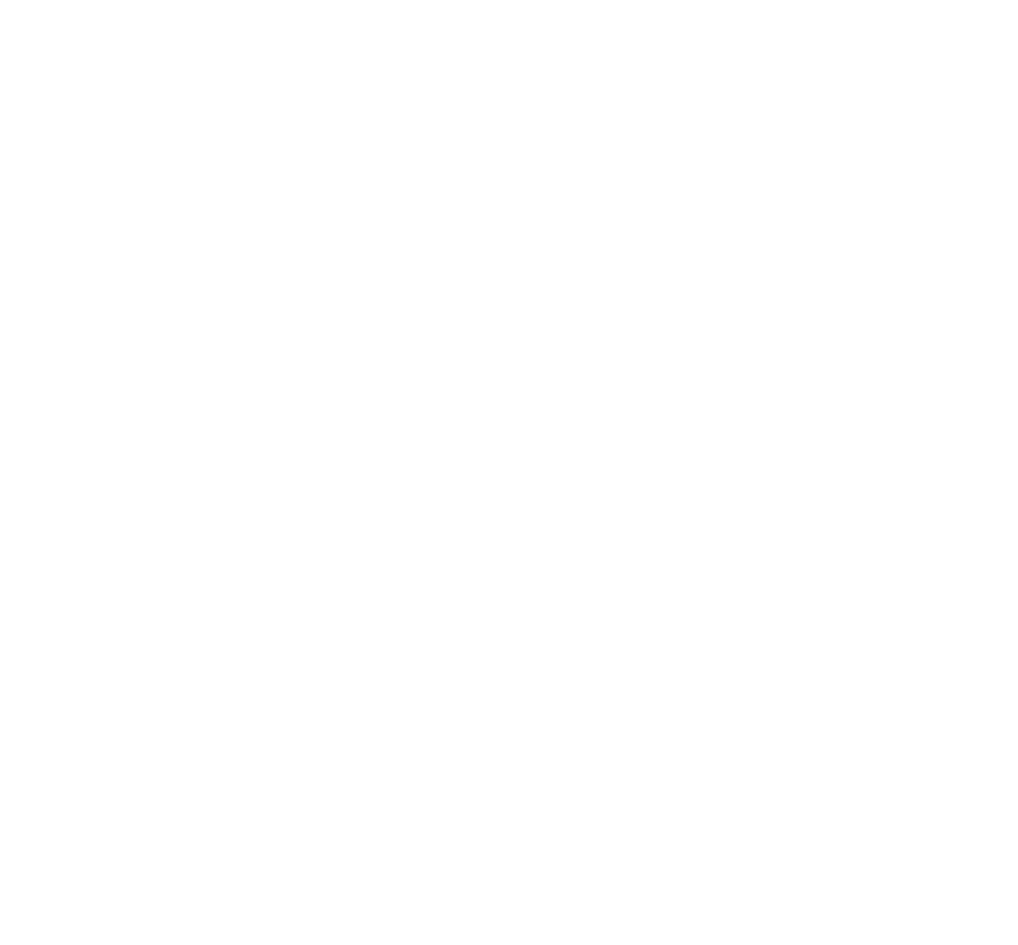
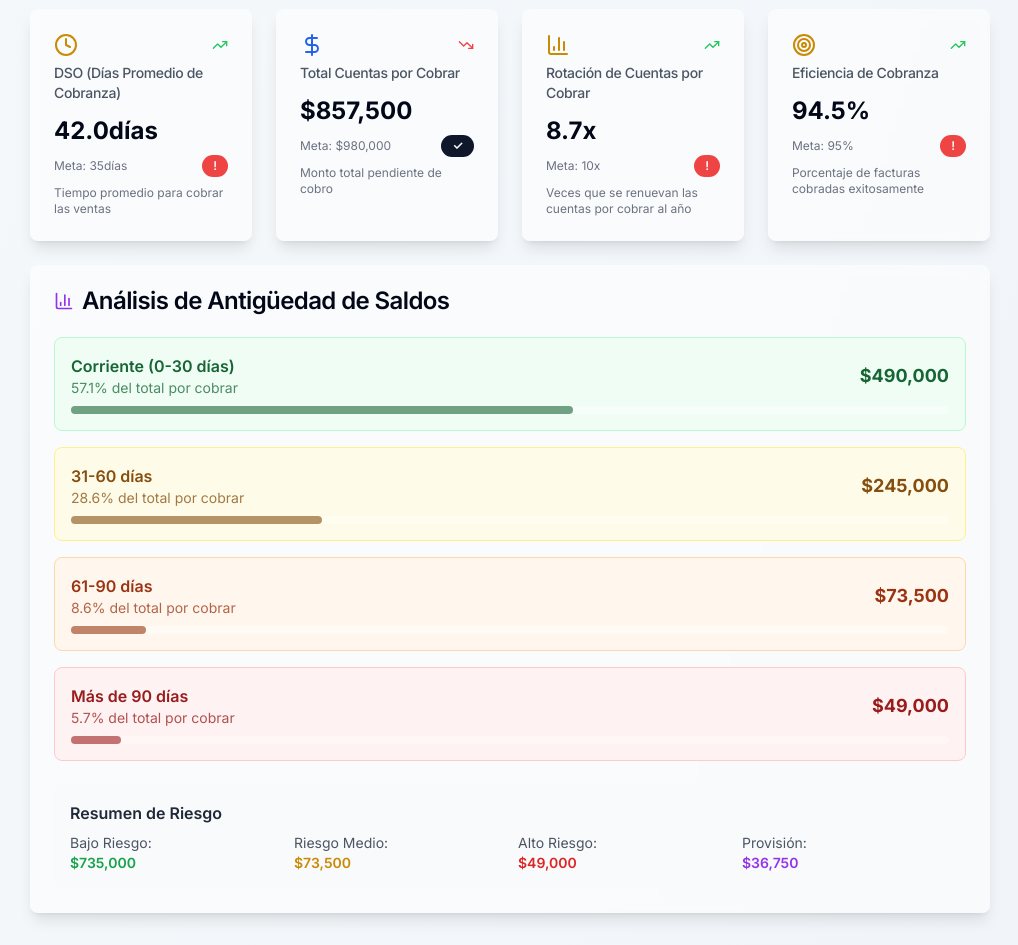
Before and after one commit to ramarono/financial-impact-vision, a React (Vite) app: page /ingresos in a window 1280 px wide. Shown: the part 3240-4185 px from the top of the page, without its empty margins (258-1276 px from the left). Before the commit the page ends 3169 px from the top, so only its background shows below. Built offline with nearby package versions, Linux system fonts and the light colour scheme.

Commit message:
Add KPIs for accounts receivable to Ingresos page
Added key performance indicators (KPIs) related to accounts receivable to the Ingresos page, including relevant calculations and visualizations.

```diff
--- /dev/null
+++ b/src/components/AccountsReceivableKPIs.tsx
@@ -0,0 +1,237 @@
+import { Card, CardContent, CardHeader, CardTitle } from "@/components/ui/card";
+import { Badge } from "@/components/ui/badge";
+import { TrendingUp, TrendingDown, Clock, DollarSign, BarChart3, Target } from "lucide-react";
+import { useDataContext } from "@/contexts/DataContext";
+
+const AccountsReceivableKPIs = () => {
+  const { revenueData } = useDataContext();
+
+  // Calcular KPIs basados en datos existentes
+  const totalRevenue = revenueData.reduce((sum, item) => sum + item.ingresos, 0);
+  const avgMonthlyRevenue = totalRevenue / Math.max(revenueData.length, 1);
+
+  // Simular datos de cuentas por cobrar (en una implementación real, estos vendrían del backend)
+  const accountsReceivableData = {
+    totalOutstanding: totalRevenue * 0.35, // 35% de ingresos pendientes de cobro
+    currentMonth: totalRevenue * 0.20,
+    past30Days: totalRevenue * 0.10,
+    past60Days: totalRevenue * 0.03,
+    past90Days: totalRevenue * 0.02,
+    dso: 42, // Days Sales Outstanding
+    collectionEfficiency: 94.5,
+    turnoverRatio: 8.7,
+    badDebtProvision: totalRevenue * 0.015
+  };
+
+  const kpis = [
+    {
+      title: "DSO (Días Promedio de Cobranza)",
+      value: accountsReceivableData.dso,
+      unit: "días",
+      target: 35,
+      trend: "up",
+      description: "Tiempo promedio para cobrar las ventas",
+      icon: Clock,
+      color: accountsReceivableData.dso <= 35 ? "text-green-600" : accountsReceivableData.dso <= 45 ? "text-yellow-600" : "text-red-600"
+    },
+    {
+      title: "Total Cuentas por Cobrar",
+      value: accountsReceivableData.totalOutstanding,
+      unit: "$",
+      target: avgMonthlyRevenue * 1.2,
+      trend: "down",
+      description: "Monto total pendiente de cobro",
+      icon: DollarSign,
+      color: "text-blue-600"
+    },
+    {
+      title: "Rotación de Cuentas por Cobrar",
+      value: accountsReceivableData.turnoverRatio,
+      unit: "x",
+      target: 10,
+      trend: "up",
+      description: "Veces que se renuevan las cuentas por cobrar al año",
+      icon: BarChart3,
+      color: accountsReceivableData.turnoverRatio >= 10 ? "text-green-600" : "text-yellow-600"
+    },
+    {
+      title: "Eficiencia de Cobranza",
+      value: accountsReceivableData.collectionEfficiency,
+      unit: "%",
+      target: 95,
+      trend: "up",
+      description: "Porcentaje de facturas cobradas exitosamente",
+      icon: Target,
+      color: accountsReceivableData.collectionEfficiency >= 95 ? "text-green-600" : "text-yellow-600"
+    }
+  ];
+
+  const agingAnalysis = [
+    {
+      period: "Corriente (0-30 días)",
+      amount: accountsReceivableData.currentMonth,
+      percentage: (accountsReceivableData.currentMonth / accountsReceivableData.totalOutstanding) * 100,
+      status: "good"
+    },
+    {
+      period: "31-60 días",
+      amount: accountsReceivableData.past30Days,
+      percentage: (accountsReceivableData.past30Days / accountsReceivableData.totalOutstanding) * 100,
+      status: "warning"
+    },
+    {
+      period: "61-90 días",
+      amount: accountsReceivableData.past60Days,
+      percentage: (accountsReceivableData.past60Days / accountsReceivableData.totalOutstanding) * 100,
+      status: "danger"
+    },
+    {
+      period: "Más de 90 días",
+      amount: accountsReceivableData.past90Days,
+      percentage: (accountsReceivableData.past90Days / accountsReceivableData.totalOutstanding) * 100,
+      status: "critical"
+    }
+  ];
+
+  const getStatusColor = (status: string) => {
+    switch (status) {
+      case "good": return "bg-green-50 text-green-800 border-green-200";
+      case "warning": return "bg-yellow-50 text-yellow-800 border-yellow-200";
+      case "danger": return "bg-orange-50 text-orange-800 border-orange-200";
+      case "critical": return "bg-red-50 text-red-800 border-red-200";
+      default: return "bg-gray-50 text-gray-800 border-gray-200";
+    }
+  };
+
+  return (
+    <div className="space-y-6">
+      {/* Header */}
+      <div className="flex items-center space-x-3">
+        <div className="w-10 h-10 bg-gradient-to-r from-blue-500 to-indigo-600 rounded-lg flex items-center justify-center">
+          <DollarSign className="h-5 w-5 text-white" />
+        </div>
+        <div>
+          <h3 className="text-2xl font-bold text-gray-900">KPIs de Cuentas por Cobrar</h3>
+          <p className="text-gray-600">Indicadores clave de gestión de cobranza</p>
+        </div>
+      </div>
+
+      {/* KPIs Grid */}
+      <div className="grid grid-cols-1 md:grid-cols-2 lg:grid-cols-4 gap-6">
+        {kpis.map((kpi, index) => {
+          const Icon = kpi.icon;
+          const isAboveTarget = kpi.unit === "%" || kpi.unit === "x"
+            ? kpi.value >= kpi.target
+            : kpi.unit === "días"
+            ? kpi.value <= kpi.target
+            : kpi.value <= kpi.target;
+
+          return (
+            <Card key={index} className="bg-white/50 backdrop-blur-sm border-0 shadow-lg hover:shadow-xl transition-shadow">
+              <CardHeader className="pb-3">
+                <div className="flex items-center justify-between">
+                  <Icon className={`h-6 w-6 ${kpi.color}`} />
+                  {kpi.trend === "up" ? (
+                    <TrendingUp className="h-4 w-4 text-green-500" />
+                  ) : (
+                    <TrendingDown className="h-4 w-4 text-red-500" />
+                  )}
+                </div>
+                <CardTitle className="text-sm font-medium text-gray-600">{kpi.title}</CardTitle>
+              </CardHeader>
+              <CardContent>
+                <div className="space-y-2">
+                  <div className="text-2xl font-bold">
+                    {kpi.unit === "$"
+                      ? `$${kpi.value.toLocaleString()}`
+                      : `${kpi.value.toFixed(1)}${kpi.unit}`
+                    }
+                  </div>
+                  <div className="flex items-center justify-between">
+                    <span className="text-xs text-gray-500">
+                      Meta: {kpi.unit === "$"
+                        ? `$${kpi.target.toLocaleString()}`
+                        : `${kpi.target}${kpi.unit}`
+                      }
+                    </span>
+                    <Badge variant={isAboveTarget ? "default" : "destructive"} className="text-xs">
+                      {isAboveTarget ? "✓" : "!"}
+                    </Badge>
+                  </div>
+                  <p className="text-xs text-gray-500">{kpi.description}</p>
+                </div>
+              </CardContent>
+            </Card>
+          );
+        })}
+      </div>
+
+      {/* Aging Analysis */}
+      <Card className="bg-white/50 backdrop-blur-sm border-0 shadow-lg">
+        <CardHeader>
+          <CardTitle className="flex items-center space-x-2">
+            <BarChart3 className="h-5 w-5 text-purple-600" />
+            <span>Análisis de Antigüedad de Saldos</span>
+          </CardTitle>
+        </CardHeader>
+        <CardContent>
+          <div className="space-y-4">
+            {agingAnalysis.map((item, index) => (
+              <div key={index} className={`p-4 rounded-lg border ${getStatusColor(item.status)}`}>
+                <div className="flex justify-between items-center">
+                  <div>
+                    <h4 className="font-semibold">{item.period}</h4>
+                    <p className="text-sm opacity-75">
+                      {item.percentage.toFixed(1)}% del total por cobrar
+                    </p>
+                  </div>
+                  <div className="text-right">
+                    <p className="text-lg font-bold">${item.amount.toLocaleString()}</p>
+                  </div>
+                </div>
+                <div className="mt-2 bg-white/30 rounded-full h-2">
+                  <div
+                    className="h-2 rounded-full bg-current opacity-60"
+                    style={{ width: `${item.percentage}%` }}
+                  />
+                </div>
+              </div>
+            ))}
+          </div>
+
+          <div className="mt-6 p-4 bg-gray-50 rounded-lg">
+            <h4 className="font-semibold text-gray-800 mb-2">Resumen de Riesgo</h4>
+            <div className="grid grid-cols-2 md:grid-cols-4 gap-4 text-sm">
+              <div>
+                <span className="text-gray-600">Bajo Riesgo:</span>
+                <p className="font-semibold text-green-600">
+                  ${(accountsReceivableData.currentMonth + accountsReceivableData.past30Days).toLocaleString()}
+                </p>
+              </div>
+              <div>
+                <span className="text-gray-600">Riesgo Medio:</span>
+                <p className="font-semibold text-yellow-600">
+                  ${accountsReceivableData.past60Days.toLocaleString()}
+                </p>
+              </div>
+              <div>
+                <span className="text-gray-600">Alto Riesgo:</span>
+                <p className="font-semibold text-red-600">
+                  ${accountsReceivableData.past90Days.toLocaleString()}
+                </p>
+              </div>
+              <div>
+                <span className="text-gray-600">Provisión:</span>
+                <p className="font-semibold text-purple-600">
+                  ${accountsReceivableData.badDebtProvision.toLocaleString()}
+                </p>
+              </div>
+            </div>
+          </div>
+        </CardContent>
+      </Card>
+    </div>
+  );
+};
+
+export default AccountsReceivableKPIs;
--- a/src/pages/Ingresos.tsx
+++ b/src/pages/Ingresos.tsx
@@ -5,6 +5,7 @@ import HistoricalRevenueChart from "@/components/HistoricalRevenueChart";
 import RevenueComparisonChart from "@/components/RevenueComparisonChart";
 import RevenueProjectionsChart from "@/components/RevenueProjectionsChart";
 import CustomerRevenueTable from "@/components/CustomerRevenueTable";
+import AccountsReceivableKPIs from "@/components/AccountsReceivableKPIs";
 import { DollarSign } from "lucide-react";
 
 const Ingresos = () => {
@@ -48,8 +49,13 @@ const Ingresos = () => {
           </div>
 
           {/* Revenue Projections */}
+          <div className="mb-8 animate-slide-up">
+            <RevenueProjectionsChart />
+          </div>
+
+          {/* Accounts Receivable KPIs */}
           <div className="animate-slide-up">
-            <RevenueProjectionsChart />
+            <AccountsReceivableKPIs />
           </div>
         </div>
       </main>
```
